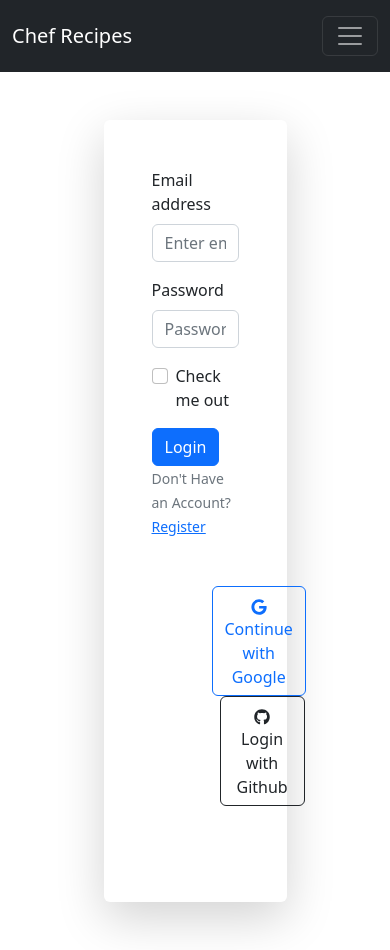
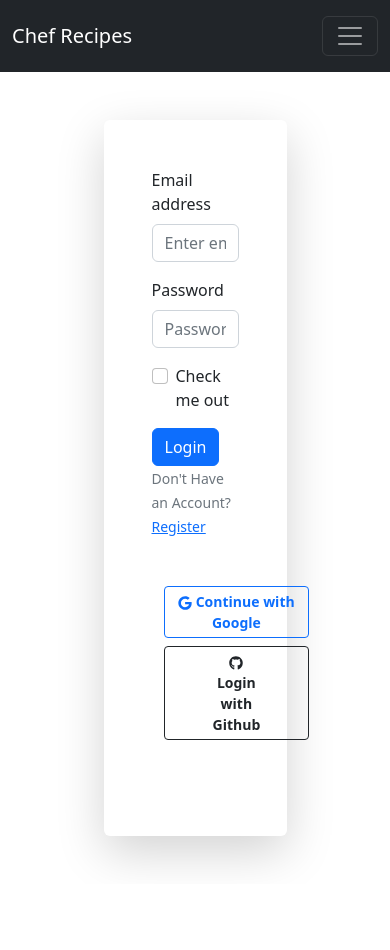
Before and after one commit to tanjinahakim/chef-cuisine, a React (Vite) app: page /login in a window 390 px wide. After the commit the page ends 884 px from the top, so only its background shows below. Built offline with nearby package versions, Linux system fonts and the light colour scheme; no server answers; a web font is replaced by a local one.

Commit message:
login page responsive

```diff
--- a/src/pages/Login/Login/Login.jsx
+++ b/src/pages/Login/Login/Login.jsx
@@ -75,9 +75,9 @@ const Login = () => {
                     Don't Have an Account? <Link to={'/register'}>Register</Link>
                     </Form.Text>
                 </Form.Group>
-                <div className='container m-5'>
-                <Button onClick={googleLoginHandler} variant="outline-primary"><FaGoogle></FaGoogle> Continue with Google</Button>
-                <Button onClick={handleGithubSign} className='mx-2 px-3' variant="outline-dark"><FaGithub></FaGithub> Login with Github</Button>
+                <div className='container my-5 responsive d-grid gap-2 col-12  mx-auto'>
+                <Button onClick={googleLoginHandler} variant="outline-primary " size='sm' className='fw-semibold'><FaGoogle></FaGoogle> Continue with Google</Button>
+                <Button onClick={handleGithubSign} className=' px-5 fw-semibold ' variant="outline-dark" size='sm'><FaGithub></FaGithub> Login with Github</Button>
                 </div>
 
             </Form>
```
